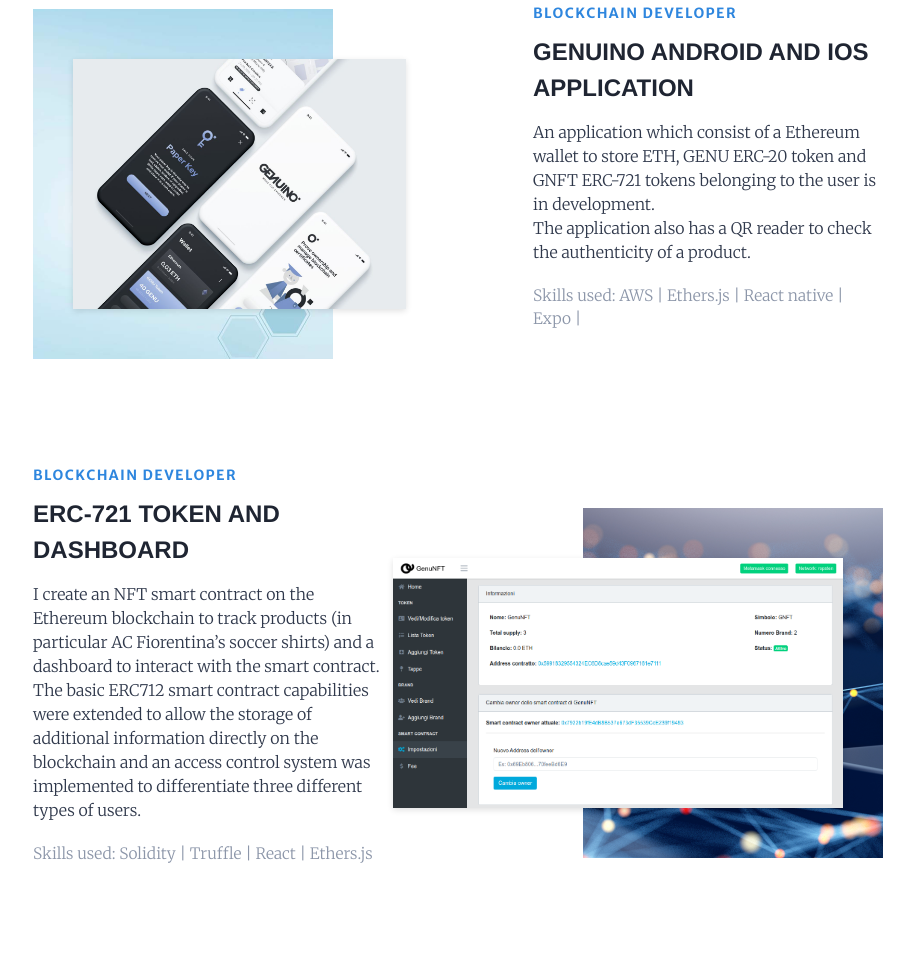
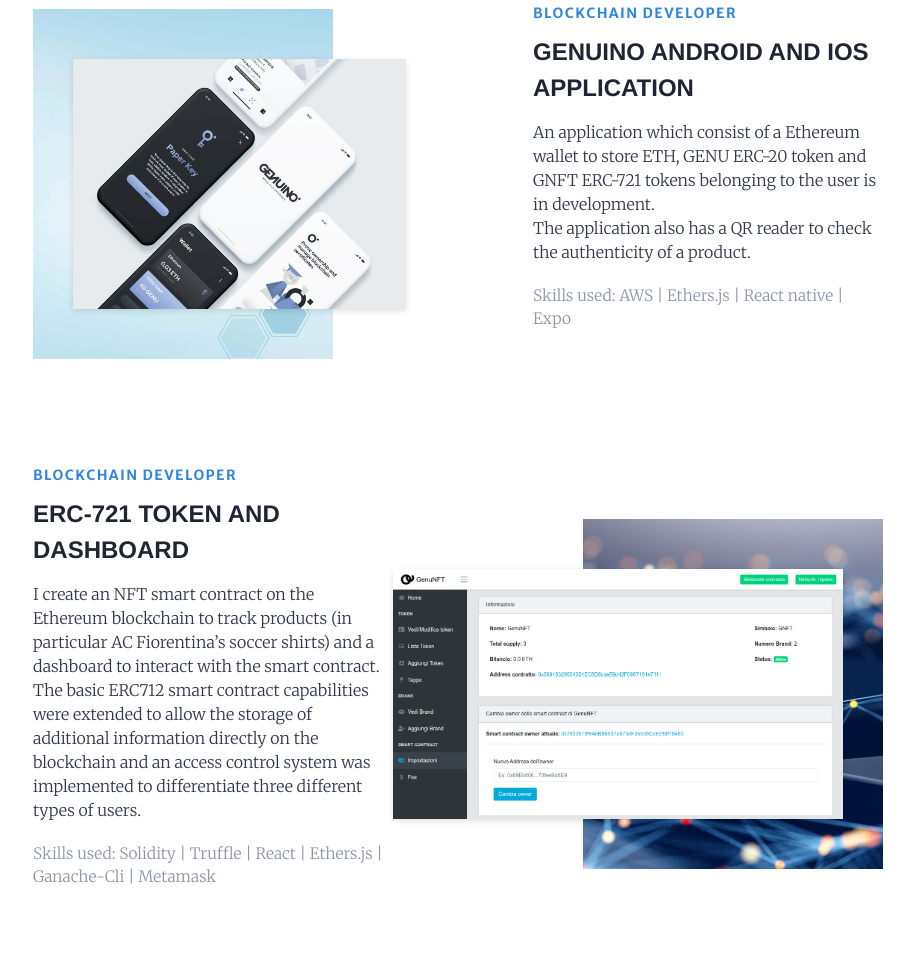
Before and after one commit to Agilulfo1820/agilulfo1820.github.io, a plain HTML site: page index.html in a window 1280 px wide. Shown: the part 3081-4040 px from the top of the page, without its empty margins (182-1096 px from the left). Drawn offline with nearby package versions, Linux system fonts and the light colour scheme; a web font is replaced by a local one.

Commit message:
Added skills

```diff
--- a/index.html
+++ b/index.html
@@ -179,7 +179,7 @@
               The application also has a QR reader to check the authenticity of a product.
             </p>
             <div class="project-details">
-              Skills used: AWS | Ethers.js | React native | Expo |
+              Skills used: AWS | Ethers.js | React native | Expo
             </div>
           </div>
         </div>
@@ -198,7 +198,7 @@
               The basic ERC712 smart contract capabilities were extended to allow the storage of additional information directly on the blockchain and an access control system was implemented to differentiate three different types of users.
             </p>
             <div class="project-details">
-              Skills used: Solidity | Truffle | React | Ethers.js
+              Skills used: Solidity | Truffle | React | Ethers.js | Ganache-Cli | Metamask
             </div>
           </div>
         </div>
```
